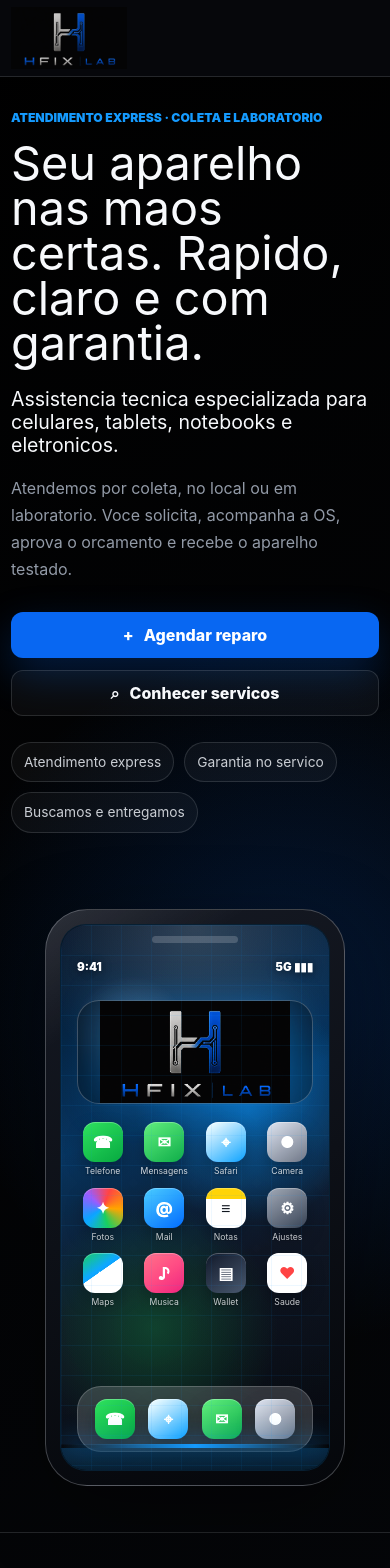
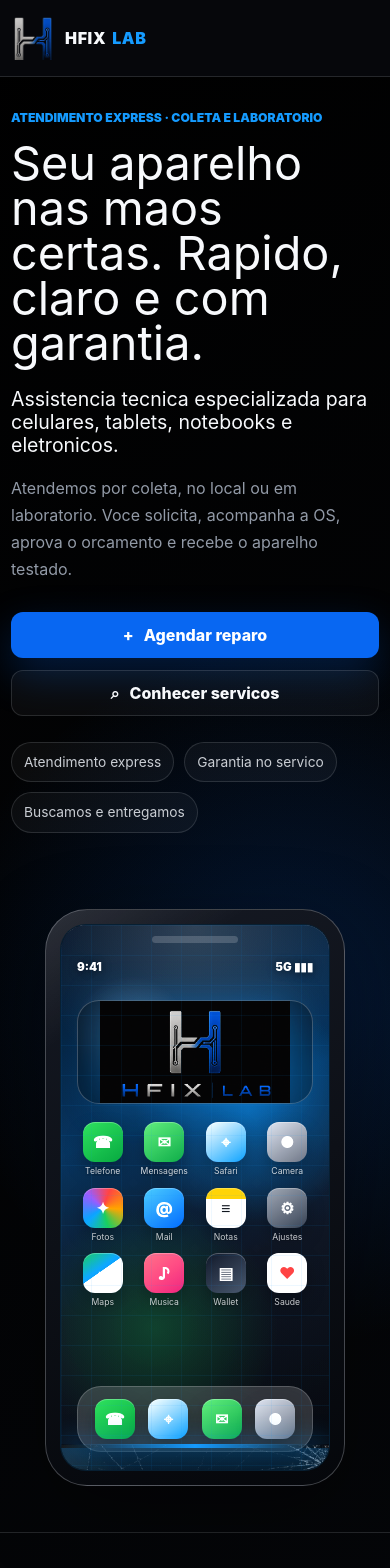
Before and after one commit to fabioligorio/hfixlab, a Next.js app: page / in a window 390 px wide. Shown: the top 1568 px of the page. Built offline with nearby package versions, Linux system fonts and the light colour scheme.

Commit message:
Atualiza logo e tela trincada

```diff
--- a/src/app/globals.css
+++ b/src/app/globals.css
@@ -76,13 +76,36 @@ button {
 .brand-mark {
   display: inline-flex;
   align-items: center;
+  gap: 10px;
   min-width: max-content;
 }
 
 .brand-mark img {
-  width: 132px;
-  height: auto;
+  width: 48px;
+  height: 48px;
   object-fit: contain;
+}
+
+.brand-mark span {
+  display: inline-flex;
+  align-items: baseline;
+  gap: 6px;
+  color: var(--text-primary);
+  font-family: Manrope, Inter, Arial, sans-serif;
+  font-size: 1.18rem;
+  line-height: 1;
+  letter-spacing: 0.04em;
+  text-transform: uppercase;
+}
+
+.brand-mark strong,
+.brand-mark em {
+  font-style: normal;
+  font-weight: 900;
+}
+
+.brand-mark em {
+  color: var(--brand-highlight);
 }
 
 .desktop-nav {
@@ -518,6 +541,18 @@ button {
   z-index: 1;
 }
 
+.cracked-screen-photo {
+  position: absolute;
+  inset: 0;
+  z-index: 3;
+  width: 100%;
+  height: 100%;
+  object-fit: cover;
+  opacity: 0.94;
+  mix-blend-mode: screen;
+  pointer-events: none;
+}
+
 .screen-repaired {
   z-index: 2;
   clip-path: inset(0 0 100% 0);
@@ -526,62 +561,6 @@ button {
 
 .screen-repaired img {
   display: block;
-}
-
-.crack {
-  position: absolute;
-  z-index: 2;
-  width: 3px;
-  border-radius: 999px;
-  background: rgba(247, 249, 252, 0.78);
-  box-shadow:
-    0 0 0 1px rgba(0, 0, 0, 0.45),
-    0 0 18px rgba(255, 255, 255, 0.28);
-  transform-origin: top;
-}
-
-.crack::before,
-.crack::after {
-  position: absolute;
-  content: "";
-  top: 52%;
-  left: 0;
-  width: 2px;
-  height: 92px;
-  border-radius: 999px;
-  background: inherit;
-  transform-origin: top;
-}
-
-.crack::before {
-  transform: rotate(42deg);
-}
-
-.crack::after {
-  transform: rotate(-36deg);
-}
-
-.crack-one {
-  top: 80px;
-  left: 46%;
-  height: 300px;
-  transform: rotate(12deg);
-}
-
-.crack-two {
-  top: 118px;
-  left: 29%;
-  height: 220px;
-  transform: rotate(-24deg);
-  opacity: 0.78;
-}
-
-.crack-three {
-  top: 172px;
-  right: 24%;
-  height: 260px;
-  transform: rotate(28deg);
-  opacity: 0.68;
 }
 
 .screen-scan-line {
@@ -1592,7 +1571,12 @@ fieldset {
   }
 
   .brand-mark img {
-    width: 116px;
+    width: 44px;
+    height: 44px;
+  }
+
+  .brand-mark span {
+    font-size: 1rem;
   }
 
   .hero {
--- a/src/components/BrandMark.tsx
+++ b/src/components/BrandMark.tsx
@@ -5,12 +5,16 @@ export function BrandMark() {
   return (
     <Link className="brand-mark" href="/" aria-label="HFix Lab">
       <Image
-        src="/images/hfix-logo-simple.png"
-        alt="HFix Lab"
-        width={252}
-        height={128}
+        src="/images/hfix-symbol-transparent.png"
+        alt=""
+        width={367}
+        height={407}
         priority
       />
+      <span>
+        <strong>HFix</strong>
+        <em>Lab</em>
+      </span>
     </Link>
   );
 }
--- a/src/components/DeviceVisual.tsx
+++ b/src/components/DeviceVisual.tsx
@@ -63,9 +63,14 @@ export function DeviceVisual() {
         <div className="iphone-screen">
           <div className="screen-state screen-cracked" aria-hidden="true">
             <IPhoneHomeScreen />
-            <div className="crack crack-one" />
-            <div className="crack crack-two" />
-            <div className="crack crack-three" />
+            <Image
+              className="cracked-screen-photo"
+              src="/images/iphone-cracked-realistic.png"
+              alt=""
+              width={882}
+              height={1792}
+              priority
+            />
           </div>
           <div className="screen-state screen-repaired" aria-hidden="true">
             <IPhoneHomeScreen fixed />
```
Also changed, not shown: public/images/hfix-symbol-transparent.png (added), public/images/iphone-cracked-realistic.png (added).
